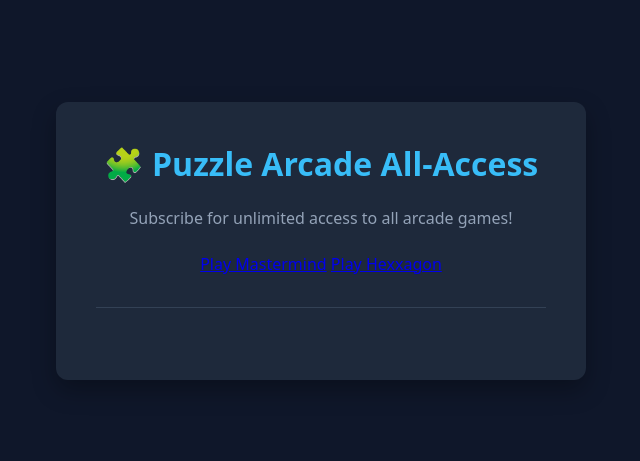
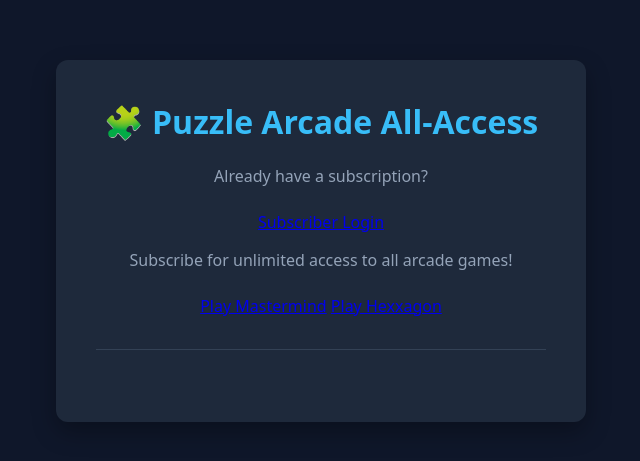
Before and after one commit to davidlynch79/puzzlegames2, a website: page index.html in a window 1280 px wide. Shown: the part 159-620 px from the top of the page, without its empty margins (319-959 px from the left). Drawn offline with Linux system fonts and the light colour scheme.

Commit message:
Update index.html

```diff
--- a/index.html
+++ b/index.html
@@ -12,6 +12,11 @@
 <body>
     <div class="container">
         <h1>🧩 Puzzle Arcade All-Access</h1>
+
+<p>Already have a subscription?</p>
+<a href="https://billing.stripe.com/p/login/28E3cw71z3cw5Sg8qj3gk00" class="login-btn">Subscriber Login</a>
+
+
         <p>Subscribe for unlimited access to all arcade games!</p>
 
         <!-- Game Selection Preview Links (Will redirect if not subscribed) -->
```
